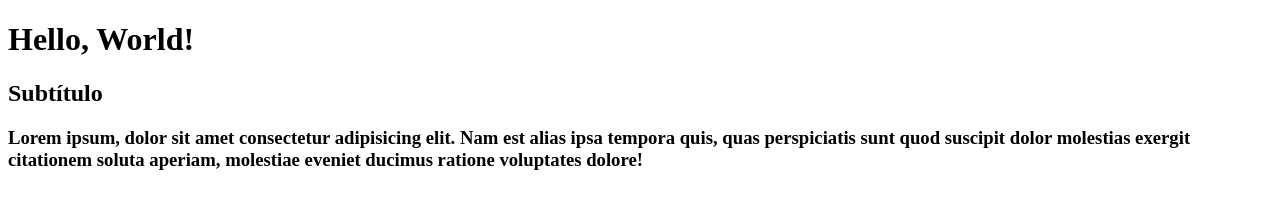
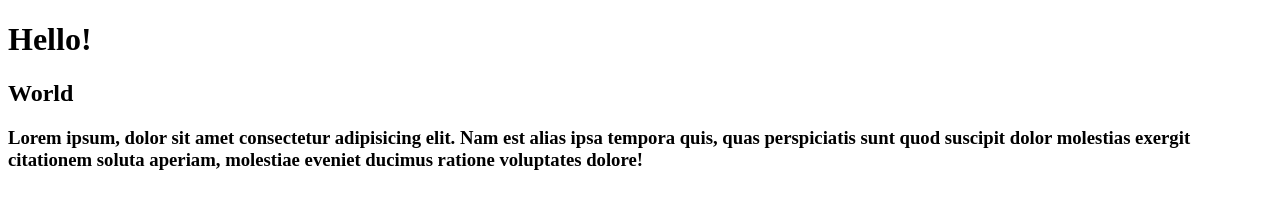
Before and after one commit to MatheusPereirajj/curso-git, a plain HTML site: page index.html in a window 1280 px wide. Drawn offline with Linux system fonts and the light colour scheme.

Commit message:
[OUTRO DEV] Commit de alteração para atualizar

```diff
--- a/index.html
+++ b/index.html
@@ -7,11 +7,11 @@
 </head>
 <body>
     <h1>
-        Hello, World!
+        Hello!
     </h1>
 
     <h2>
-        Subtítulo
+        World
     </h2>
 
     <h3>
```
